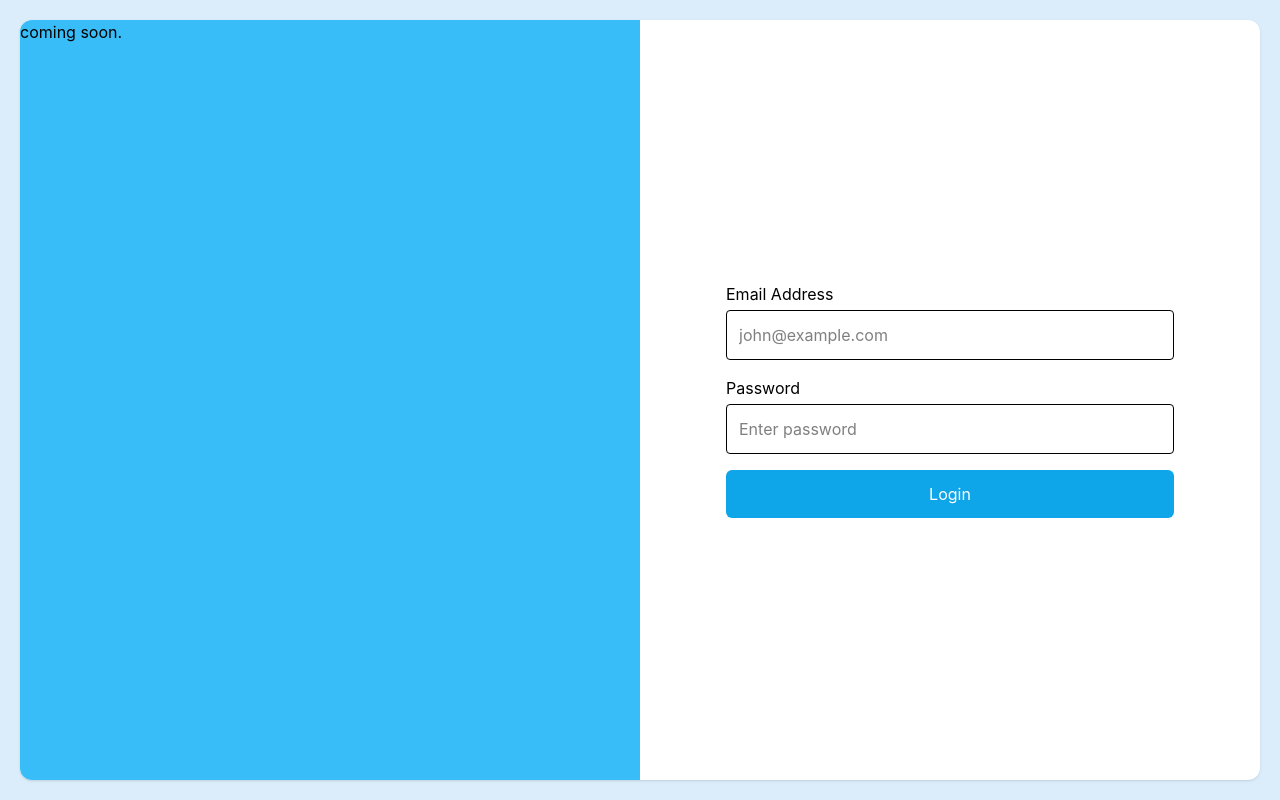
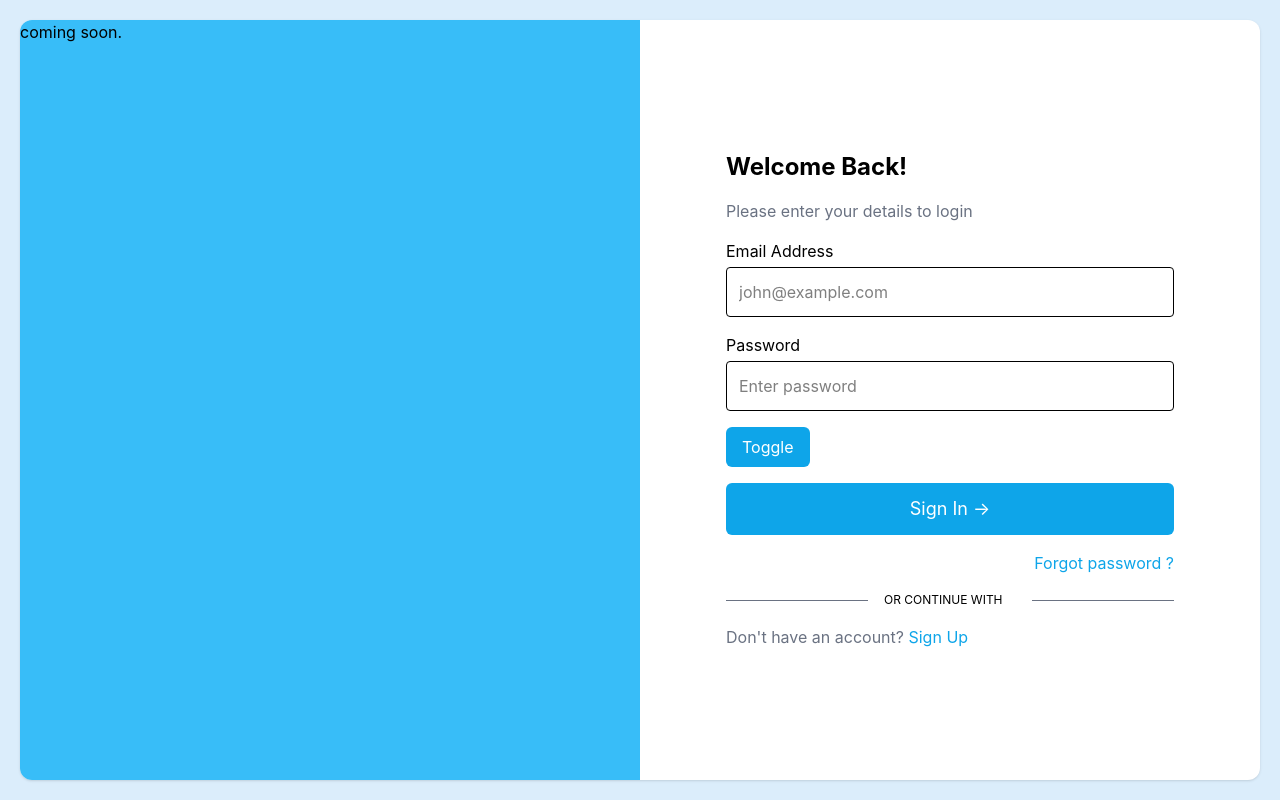
Before and after one commit to kunndnn/frontendTemplate, a React (Vite) app: page /admin/login in a window 1280 px wide. Built offline with nearby package versions, Linux system fonts and the light colour scheme.

Commit message:
feat: add reusable Input component and implement admin login page

```diff
--- a/src/components/Input.tsx
+++ b/src/components/Input.tsx
@@ -1,58 +1,44 @@
-const Input = ({
+import React, { forwardRef } from "react";
+
+export interface InputProps
+  extends React.InputHTMLAttributes<HTMLInputElement> {
+  label?: string;
+  labelClassName?: string;
+  errorMessage?: string;
+  errorClassName?: string;
+}
+
+const Input = forwardRef<HTMLInputElement, InputProps>(
+  (
+    {
       label = "",
       labelClassName = "",
       errorMessage = "",
       errorClassName = "",
-  type = "text",
-  value = "",
-  onChange = () => {},
-  placeholder = "",
       className = "",
-  disabled = false,
-  maxLength = 50,
-}: {
-  label?: string;
-  labelClassName?: string;
-  errorMessage?: string;
-  errorClassName?: string;
-  type?: string;
-  value?: string;
-  onChange?: (e: React.ChangeEvent<HTMLInputElement>) => void;
-  placeholder?: string;
-  className?: string;
-  disabled?: boolean;
-  maxLength?: number;
-}) => {
+      ...props
+    },
+    ref
+  ) => {
     if (label || errorMessage) {
       return (
         <div className="flex flex-col gap-1">
           {label && <label className={labelClassName}>{label}</label>}
-        <input
-          type={type}
-          value={value}
-          onChange={onChange}
-          placeholder={placeholder}
-          className={className}
-          disabled={disabled}
-          maxLength={maxLength}
-        />
-        {errorMessage && <p className={errorClassName}>{errorMessage}</p>}
+          <input ref={ref} className={className} {...props} />
+          {errorMessage && (
+            <p className={`text-red-500 text-sm mt-1 ${errorClassName}`}>
+              {errorMessage}
+            </p>
+          )}
         </div>
       );
     }
 
     // simple input
-  return (
-    <input
-      type={type}
-      value={value}
-      onChange={onChange}
-      placeholder={placeholder}
-      className={className}
-      disabled={disabled}
-      maxLength={maxLength}
-    />
+    return <input ref={ref} className={className} {...props} />;
+  }
 );
-};
+
+Input.displayName = "Input";
 
 export default Input;
--- a/src/pages/admin/auth/Login.tsx
+++ b/src/pages/admin/auth/Login.tsx
@@ -4,8 +4,11 @@ import Input from "../../../components/Input";
 import { useForm } from "react-hook-form";
 import { zodResolver } from "@hookform/resolvers/zod";
 import { loginSchema, type LoginFormData } from "../../../types/auth.schema";
+import { Link } from "react-router-dom";
+import { useState } from "react";
 
 const Login = () => {
+  const [showPassword, setShowPassword] = useState(false);
   const {
     register,
     handleSubmit,
@@ -18,6 +21,10 @@ const Login = () => {
     console.log(data);
   };
 
+  const togglePassword = () => {
+    setShowPassword(!showPassword);
+  };
+
   return (
     <div className="w-full h-screen bg-[#dbedfb] p-5">
       <div className="bg-white flex items-center h-full shadow rounded-xl overflow-hidden">
@@ -25,11 +32,13 @@ const Login = () => {
           coming soon.
         </div>
 
-        <div className="w-full md:w-1/2 flex-col flex justify-center items-center">
+        <div className="w-full md:w-1/2 flex-col flex justify-center items-center px-4">
           <form
             onSubmit={handleSubmit(onSubmit)}
             className="w-full max-w-md space-y-4"
           >
+            <h2 className="font-bold text-2xl">Welcome Back!</h2>
+            <p className="text-gray-500">Please enter your details to login</p>
             <Input
               label="Email Address"
               type="email"
@@ -37,27 +46,40 @@ const Login = () => {
               className="border w-full p-3 rounded"
               {...register("email")}
               errorMessage={errors.email?.message}
-              errorClassName={
-                errors.email?.message ? "text-red-500 text-sm mt-1" : ""
-              }
             />
             <Input
               label="Password"
-              type="password"
+              type={showPassword ? "text" : "password"}
               placeholder="Enter password"
               className="border w-full p-3 rounded"
               {...register("password")}
               errorMessage={errors.password?.message}
-              errorClassName={
-                errors.password?.message ? "text-red-500 text-sm mt-1" : ""
-              }
             />
+            <Button onClick={togglePassword}>Toggle</Button>
             <Button
               type="submit"
-              className="bg-black text-white px-5 py-3 rounded w-full"
+              className="bg-black text-white px-5 py-3 rounded w-full text-lg"
             >
-              {isSubmitting ? "Loading..." : "Login"}
+              {isSubmitting ? "Loading..." : "Sign In ->"}
             </Button>
+            <p className="text-right">
+              <Link to="/admin/forgot-password" className="text-primary">
+                Forgot password ?
+              </Link>
+            </p>
+            <div className="flex justify-between items-center">
+              <div className="w-full border-t border-gray-500"></div>
+              <div className="px-4 w-full uppercase text-[12px]">
+                or continue with
+              </div>
+              <div className="w-full border-t border-gray-500"></div>
+            </div>
+            <p className="text-gray-500">
+              Don't have an account?{" "}
+              <Link to="/signup" className="text-primary">
+                Sign Up
+              </Link>
+            </p>
           </form>
         </div>
       </div>
```
Lines whose indentation alone changed are shown as unchanged.
